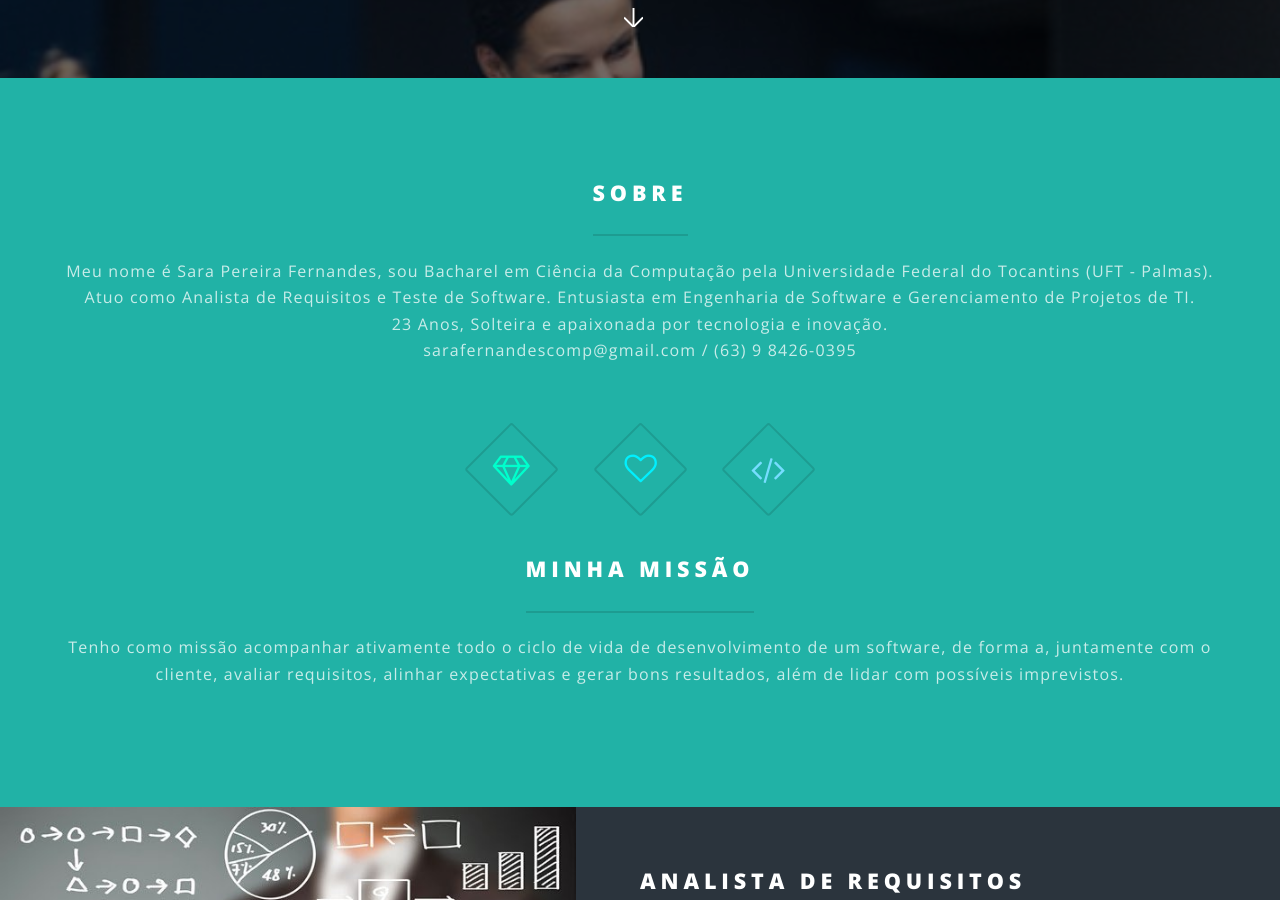
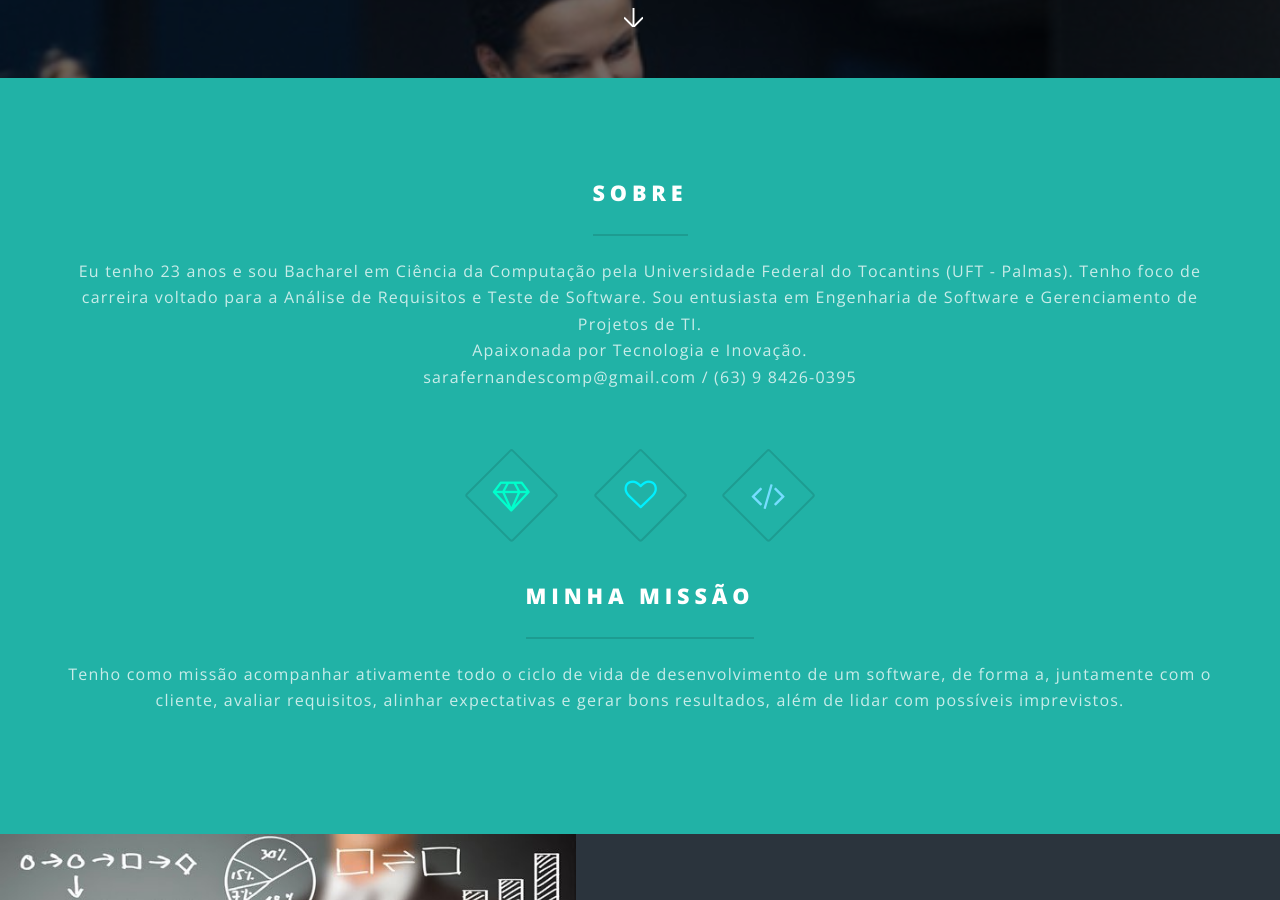
Before and after one commit to SaraFernandes/sarafernandes.github.io_sfdhgdfg, a Jekyll site: the page built from index.html, in a window 1280 px wide and 900 px high, scrolled down 922 px. Built offline with Jekyll 4.4.1, drawn with Linux system fonts in a browser that asks for light colours.

```diff
--- a/index.html
+++ b/index.html
@@ -18,8 +18,8 @@
 						<div class="inner">
 							<header class="major">
 								<h2>Sobre</h2>
-								<p>Meu nome é Sara Pereira Fernandes, sou Bacharel em Ciência da Computação pela Universidade Federal do Tocantins (UFT - Palmas). Atuo como Analista de Requisitos e Teste de Software. Entusiasta em Engenharia de Software e Gerenciamento de Projetos de TI. <br />
-									23 Anos, Solteira e apaixonada por tecnologia e inovação. <br />
+								<p>Eu tenho 23 anos e sou Bacharel em Ciência da Computação pela Universidade Federal do Tocantins (UFT - Palmas). Tenho foco de carreira voltado para a Análise de Requisitos e Teste de Software. Sou entusiasta em Engenharia de Software e Gerenciamento de Projetos de TI. <br />
+								  Apaixonada por Tecnologia e Inovação. <br />
 									sarafernandescomp@gmail.com / (63) 9 8426-0395
 								</p>
 
--- a/outras.html
+++ b/outras.html
@@ -146,7 +146,7 @@
 				</form>
 			</section>-->
 			<section>
-				<h4>Certificados</h4>
+				<h4>Alguns certificados</h4>
 				<div class="box alt">
 					<div class="row uniform 50%">
 						<!--<div class="12u"><span class="image fit"><img src="images/banner.jpg" alt="" /></span></div>-->
```
